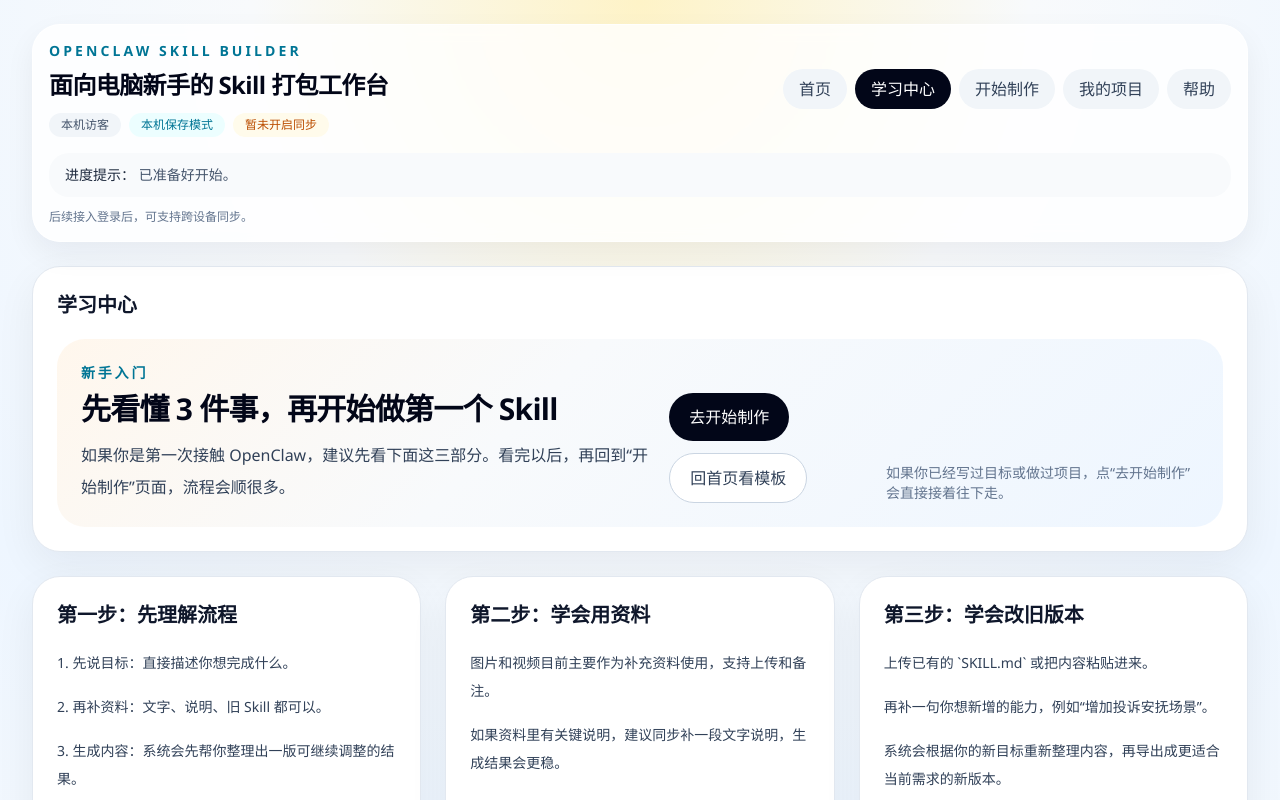
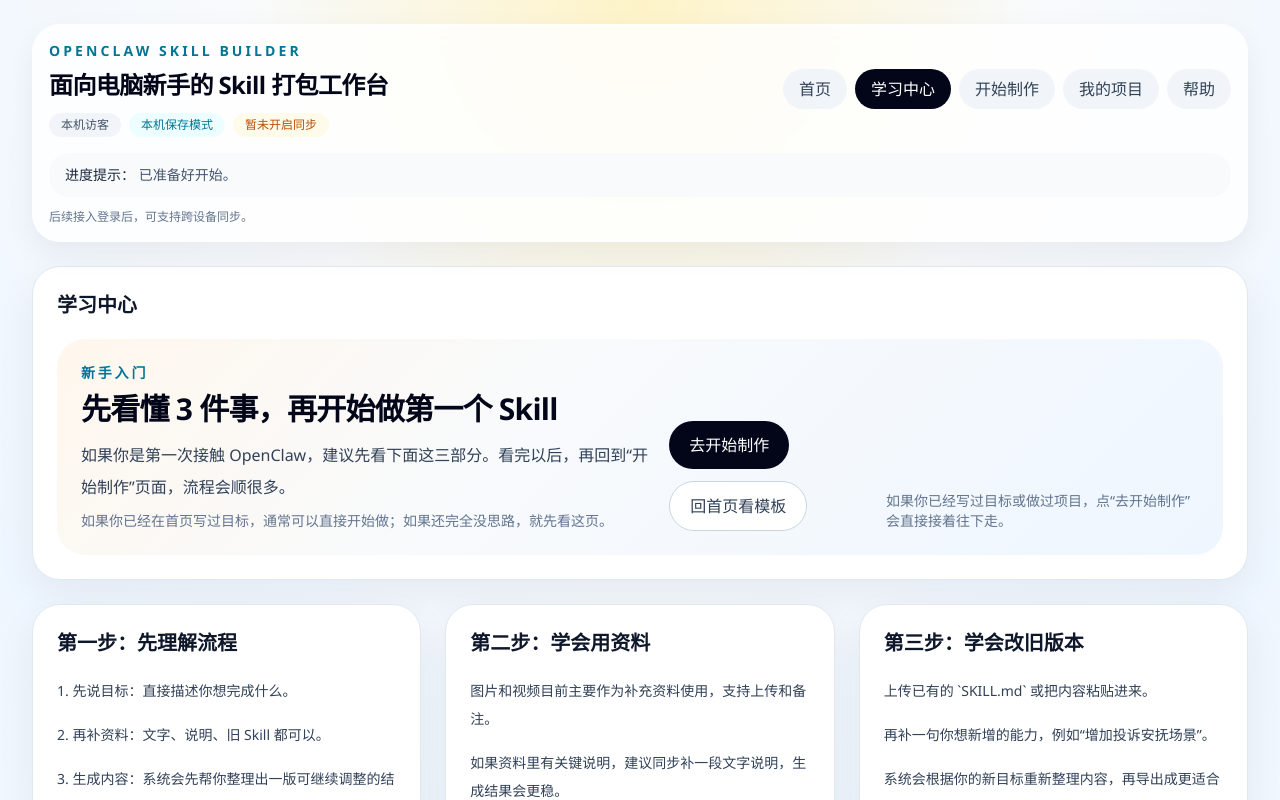
Before and after one commit to jiayuan04091016/openclaw-skill-builder, a Next.js app: page / in a window 1280 px wide. Both pictures are taken after a click on the button "学习中心". Shown: the top 800 px of the page. Built offline with nearby package versions, Linux system fonts and the light colour scheme.

Commit message:
Clarify when to learn versus start

```diff
--- a/src/components/skill-builder-app.tsx
+++ b/src/components/skill-builder-app.tsx
@@ -456,6 +456,7 @@
                       <p className="mt-3 text-base leading-8 text-slate-700">
                         如果你是第一次接触 OpenClaw，建议先看下面这三部分。看完以后，再回到“开始制作”页面，流程会顺很多。
                       </p>
+                      <p className="mt-2 text-sm text-slate-500">如果你已经在首页写过目标，通常可以直接开始做；如果还完全没思路，就先看这页。</p>
                     </div>
                     <div className="flex flex-col gap-3 sm:flex-row sm:flex-wrap">
                       <button className="w-full rounded-full bg-slate-950 px-5 py-3 text-sm font-semibold text-white sm:w-auto" onClick={continueFromLearning}>
```
